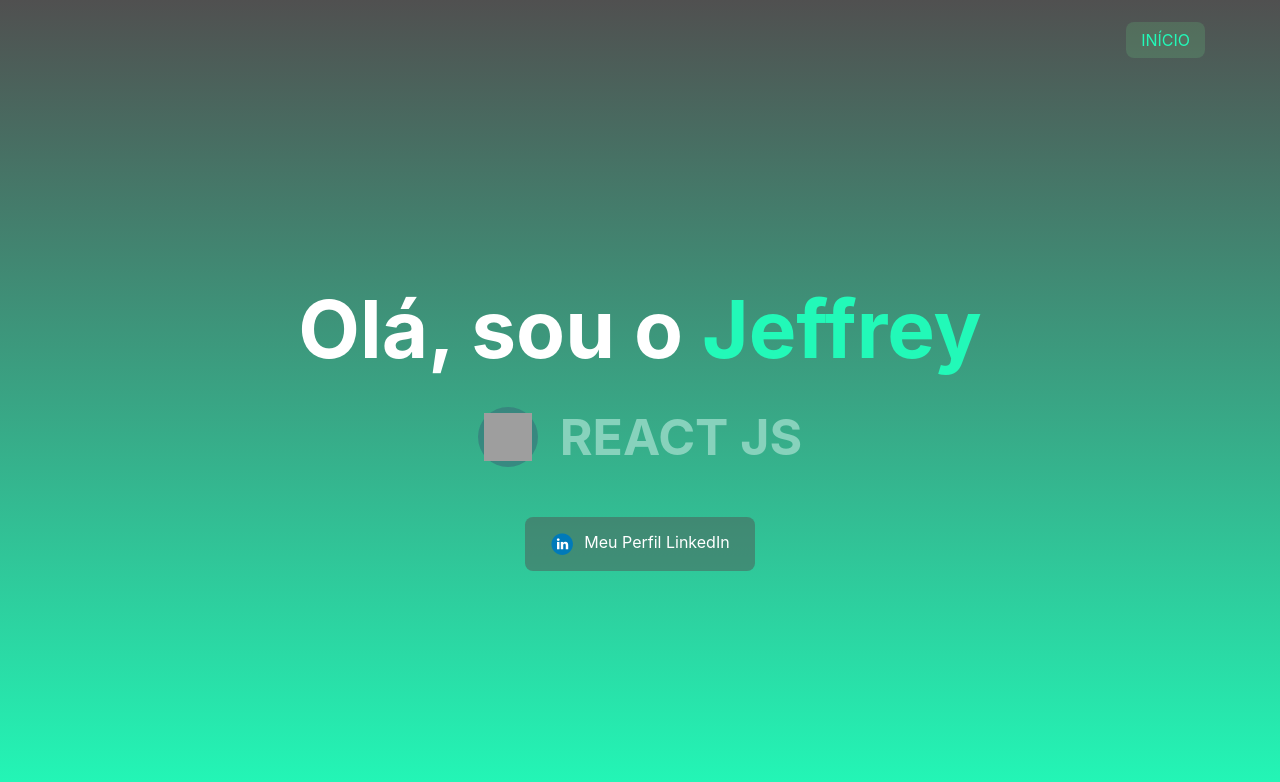
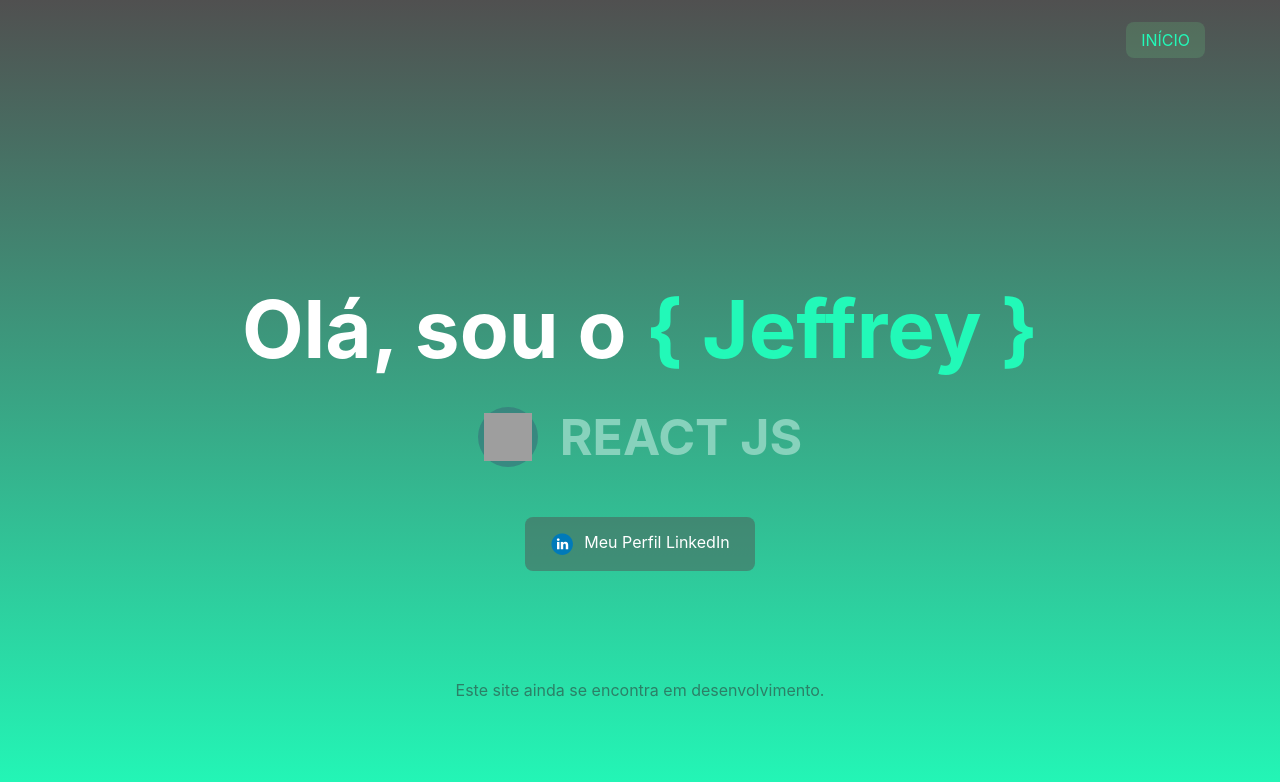
Before and after one commit to jeffreyalvr/portfolio-v1, a React (Vite) app: page / in a window 1280 px wide. Shown: the top 782 px of the page. Built offline with nearby package versions, Linux system fonts and the light colour scheme; grey boxes are pictures that could not be loaded.

Commit message:
Adiciona um footer e reorganiza a posição de alguns elementos

```diff
--- a/src/components/Hero/index.jsx
+++ b/src/components/Hero/index.jsx
@@ -11,7 +11,7 @@ const Hero = ({ children }) => {
     <div className="hero">
       {children}
       <h1>
-        Olá, sou o <span>Jeffrey</span>
+        Olá, sou o <span>{"{ Jeffrey }"}</span>
       </h1>
       <h2>
         <div className="stack-badge">
@@ -20,6 +20,7 @@ const Hero = ({ children }) => {
         react js
       </h2>
       <Button text="Meu perfil LinkedIn" icon={linkedin} url={linkedin_url} />
+      <span>Este site ainda se encontra em desenvolvimento.</span>
     </div>
   );
 };
--- a/src/components/Hero/styles.css
+++ b/src/components/Hero/styles.css
@@ -5,7 +5,7 @@
   display: flex;
   flex-direction: column;
   align-items: center;
-  position: relative;
+  position: absolute;
 }
 
 .hero h1 {
@@ -17,6 +17,7 @@
 .hero h1 span {
   font-size: 80px;
   color: #22f9b8;
+  position: unset;
 }
 
 .hero h2 {
--- a/src/styles/global.css
+++ b/src/styles/global.css
@@ -7,3 +7,9 @@
   padding: 0;
   box-sizing: border-box;
 }
+
+span {
+  color: #2c8067;
+  position: absolute;
+  bottom: 100px;
+}
```
